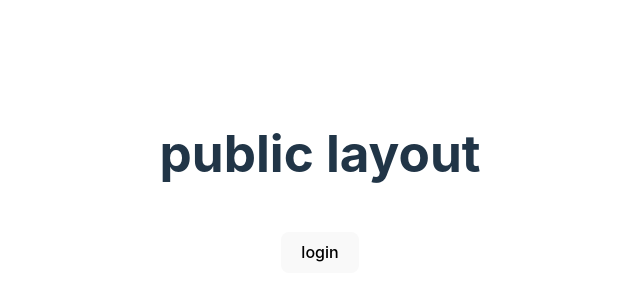
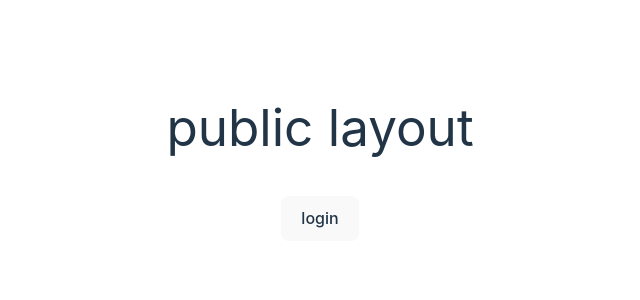
Before and after one commit to DingYuwen/vite-react-starter-kit, a React (Vite) app: page /login in a window 1280 px wide. Shown: the part 210-510 px from the top of the page, without its empty margins (320-960 px from the left). Built offline with nearby package versions, Linux system fonts and the light colour scheme.

Commit message:
style: add tailwindcss

```diff
--- a/package.json
+++ b/package.json
@@ -21,11 +21,15 @@
     "@types/react": "^18.0.26",
     "@types/react-dom": "^18.0.9",
     "@vitejs/plugin-react": "^3.0.0",
+    "autoprefixer": "^10.4.13",
+    "cssnano": "^5.1.14",
     "eslint": "^8.31.0",
     "eslint-config-prettier": "^8.6.0",
     "eslint-plugin-prettier": "^4.2.1",
     "eslint-plugin-react": "^7.31.11",
+    "postcss": "^8.4.21",
     "prettier": "^2.8.1",
+    "tailwindcss": "^3.2.4",
     "vite": "^4.0.0"
   }
 }
--- /dev/null
+++ b/postcss.config.cjs
@@ -0,0 +1,7 @@
+module.exports = {
+	plugins: {
+		tailwindcss: {},
+		autoprefixer: {},
+		...(process.env.NODE_ENV === 'production' ? { cssnano: {} } : {})
+	}
+}
--- a/src/index.css
+++ b/src/index.css
@@ -1,3 +1,15 @@
+@tailwind base;
+@tailwind components;
+@tailwind utilities;
+@layer components {
+  .card {
+    /* background-color: theme('colors.slate.700'); */
+    border-radius: theme('borderRadius.lg');
+    padding: theme('spacing.6');
+    box-shadow: theme('boxShadow.xl');
+  }
+  /* ... */
+}
 :root {
   font-family: Inter, Avenir, Helvetica, Arial, sans-serif;
   font-size: 16px;
--- a/src/layout/DefaultLayout.jsx
+++ b/src/layout/DefaultLayout.jsx
@@ -1,7 +1,7 @@
 /*
  * @Author: dingyuwen ding_yuwen@163.com
  * @Date: 2023-01-09 14:47:08
- * @LastEditTime: 2023-01-09 22:19:34
+ * @LastEditTime: 2023-01-10 00:02:14
  * @LastEditors: dingyuwen ding_yuwen@163.com
  * @Description:
  */
@@ -22,8 +22,16 @@ const DefaultLayout = () => {
 		<div>
 			<h1> default layout </h1>
 			<span> user: {userInfo.name} </span>
-			<button onClick={handleLogout}>logout</button>
-			<Outlet />
+			<button
+				onClick={handleLogout}
+				type="button"
+				className="bg-indigo-600 text-white text-sm leading-6 font-medium py-2 px-3 rounded-lg"
+			>
+				logout
+			</button>
+			<div className="card container mx-auto px-4">
+				<Outlet />
+			</div>
 		</div>
 	)
 }
--- a/src/pages/Home/index.jsx
+++ b/src/pages/Home/index.jsx
@@ -1,8 +1,8 @@
 /*
  * @Author: dingyuwen ding_yuwen@163.com
  * @Date: 2023-01-05 14:13:32
- * @LastEditTime: 2023-01-09 14:12:35
- * @LastEditors: dingyuwen
+ * @LastEditTime: 2023-01-10 00:09:26
+ * @LastEditors: dingyuwen ding_yuwen@163.com
  * @Description:
  */
 import { useState } from 'react'
@@ -16,7 +16,8 @@ function Home() {
 	const { count: storeCount, loading } = useSelector((state) => state.counter)
 	return (
 		<div className="App">
-			<div>
+			<div className="place-items-center">
+				<div className="inline-flex">
 					<a href="https://vitejs.dev" target="_blank" rel="noreferrer">
 						<img src="/vite.svg" className="logo" alt="Vite logo" />
 					</a>
@@ -24,15 +25,16 @@ function Home() {
 						<img src={reactLogo} className="logo react" alt="React logo" />
 					</a>
 				</div>
+			</div>
 			<h1>Vite + React</h1>
 			<h1>React-router-dom v6 + RTK</h1>
-			<div className="card">
+			<div className="m-2">
 				<button onClick={() => setCount((count) => count + 1)}>state count is {count}</button>
 				<p>
 					Edit <code>src/App.jsx</code> and save to test HMR
 				</p>
 			</div>
-			<div className="card">
+			<div className="m-2">
 				{loading && <div>loading...</div>}
 				{!loading && <div>store count is {storeCount}</div>}
 
--- a/src/pages/Login/index.jsx
+++ b/src/pages/Login/index.jsx
@@ -1,8 +1,8 @@
 /*
  * @Author: dingyuwen ding_yuwen@163.com
  * @Date: 2023-01-09 13:51:21
- * @LastEditTime: 2023-01-09 18:19:40
- * @LastEditors: dingyuwen
+ * @LastEditTime: 2023-01-09 23:54:10
+ * @LastEditors: dingyuwen ding_yuwen@163.com
  * @Description:
  */
 import { useSelector, useDispatch } from 'react-redux'
@@ -22,7 +22,7 @@ const Login = () => {
 		navigate(queryString ? redirect + '?' + queryString : redirect)
 	}
 	return (
-		<div>
+		<div className="m-6">
 			<button onClick={() => handleLogin()}>{loading ? '登录中...' : 'login'}</button>
 		</div>
 	)
--- /dev/null
+++ b/tailwind.config.cjs
@@ -0,0 +1,8 @@
+/** @type {import('tailwindcss').Config} */
+module.exports = {
+	content: ['./index.html', './src/**/*.{js,jsx}'],
+	theme: {
+		extend: {}
+	},
+	plugins: []
+}
--- a/vite.config.js
+++ b/vite.config.js
@@ -14,21 +14,21 @@ export default defineConfig({
 	plugins: [react()],
 	resolve: {
 		alias: {
-			'@': resolve(__dirname, './src'),
-		},
+			'@': resolve(__dirname, './src')
+		}
 	},
 	esbuild: {
 		loader: 'jsx',
 		include: /src\/.*\.jsx?$/,
-		exclude: [],
+		exclude: []
 	},
 	optimizeDeps: {
 		include: ['lodash-es'],
 		esbuildOptions: {
 			loader: {
-				'.js': 'jsx',
-			},
-		},
+				'.js': 'jsx'
+			}
+		}
 	},
 	build: {
 		cssCodeSplit: true, // 如果设置为false，整个项目中的所有 CSS 将被提取到一个 CSS 文件中
@@ -40,15 +40,15 @@ export default defineConfig({
 		terserOptions: {
 			compress: {
 				drop_console: true, // 生产环境去除console
-				drop_debugger: true, // 生产环境去除debugger
-			},
-		},
+				drop_debugger: true // 生产环境去除debugger
+			}
+		}
 	},
 	server: {
 		host: '0.0.0.0',
 		port: 3000, // 设置服务启动端口号
 		open: false, // 设置服务启动时是否自动打开浏览器
-		cors: true, // 允许跨域
+		cors: true // 允许跨域
 
 		// 设置代理，根据项目实际情况配置
 		// proxy: {
@@ -59,5 +59,5 @@ export default defineConfig({
 		// 		rewrite: (path) => path.replace('/api/', '/'),
 		// 	},
 		// },
-	},
+	}
 })
```
Also changed, not shown: 1 other file (tests, documents, lock files or other folders). Lines whose indentation alone changed are shown as unchanged.
